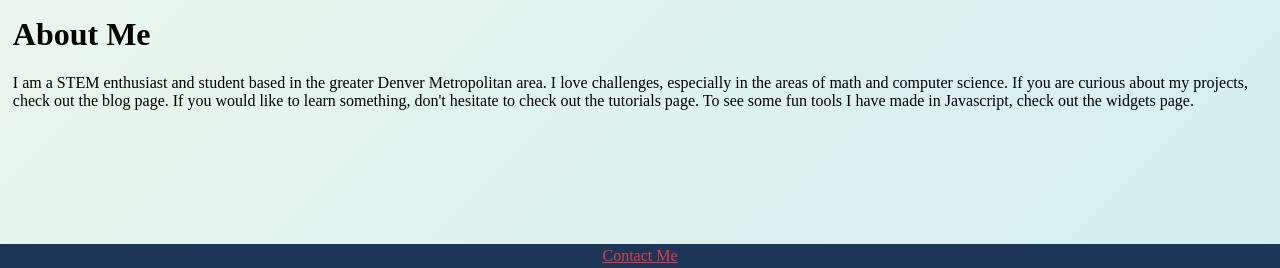
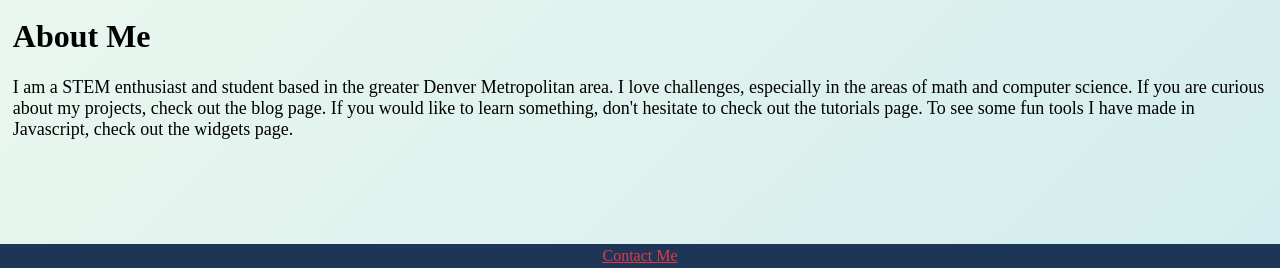
Before and after one commit to nerd8622/davidcanaday.com, a plain HTML site: page index.html in a window 1280 px wide. Shown: the part 532-800 px from the top of the page. Drawn offline with Linux system fonts and the light colour scheme; no server answers; a web font is replaced by a local one.

Commit message:
Update style.css

```diff
--- a/assets/css/style.css
+++ b/assets/css/style.css
@@ -6,6 +6,7 @@ p,h1 {
   padding-left: 1%;
   padding-right: 1%;
 }
+p {font-size: 18px;}
 .cover-img {
   background-size: cover;
   background-position: center;
```
